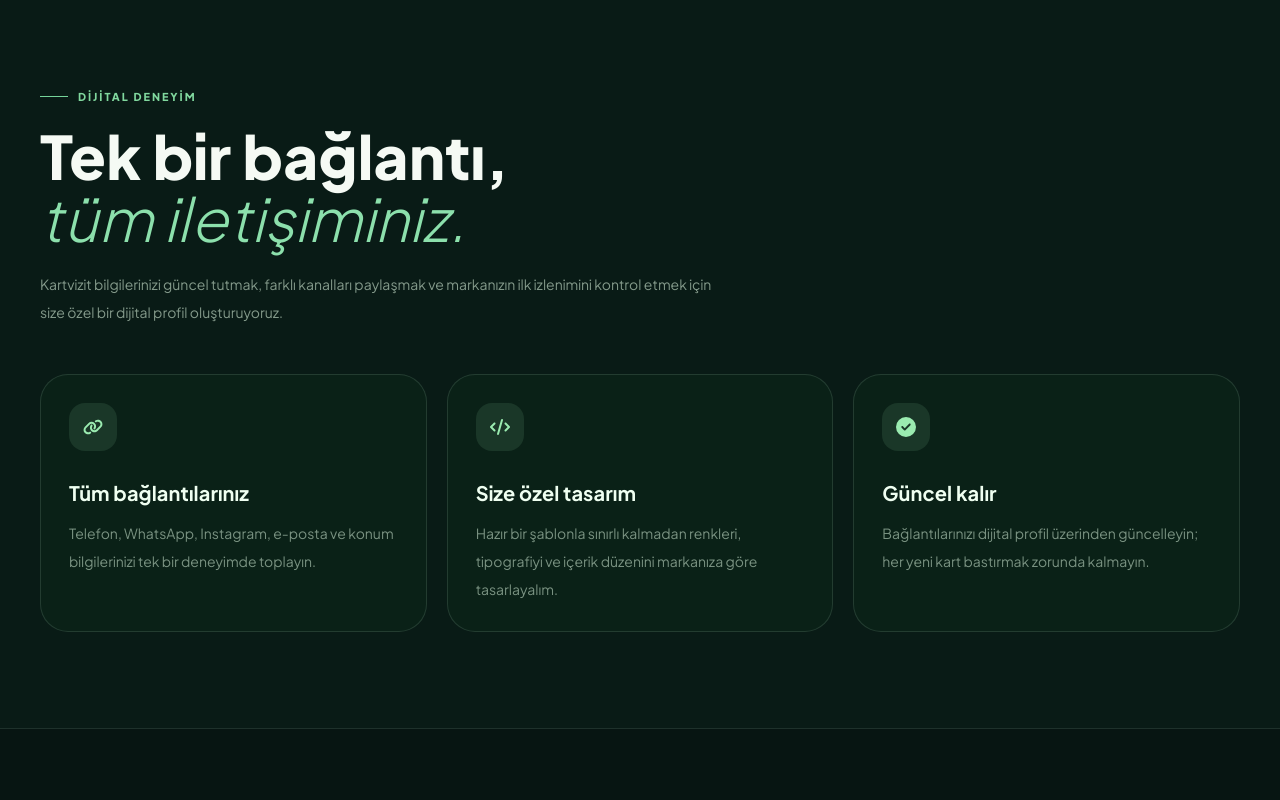
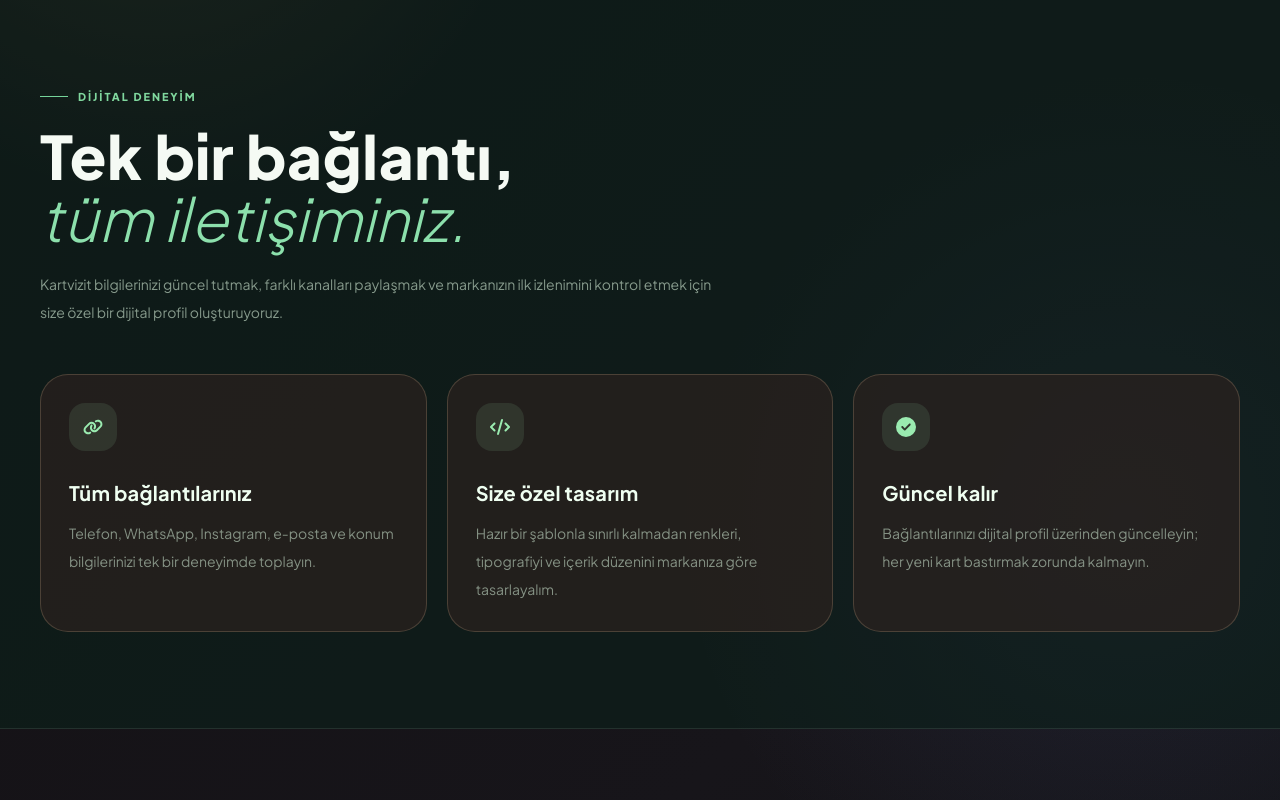
Before and after one commit to FlyingGrasss/GelirGider, a Next.js app: page /dijital-kartvizit in a window 1280 px wide. Shown: the part 720-1520 px from the top of the page. Built offline with nearby package versions, Linux system fonts and the light colour scheme; no server answers.

Commit message:
lenis + different page styles + page transitions

```diff
--- a/app/dijital-kartvizit/page.tsx
+++ b/app/dijital-kartvizit/page.tsx
@@ -63,7 +63,7 @@ export default function DigitalCardPage() {
   };
 
   return (
-    <main className="relative isolate min-h-svh overflow-hidden bg-[#071512] text-[#f4f8f2]">
+    <main className="page-digital relative isolate min-h-svh overflow-hidden text-[#f4f8f2]">
       <script type="application/ld+json" dangerouslySetInnerHTML={{ __html: JSON.stringify(jsonLd).replace(/</g, "\\u003c") }} />
       <div aria-hidden="true" className="pointer-events-none absolute -left-40 top-24 -z-10 h-96 w-96 rounded-full bg-[#51d48d]/15 blur-[90px]" />
 
--- a/app/globals.css
+++ b/app/globals.css
@@ -1,4 +1,5 @@
 @import "tailwindcss";
+@import "lenis/dist/lenis.css";
 
 @theme inline {
   --font-sans: var(--font-plus-jakarta), ui-sans-serif, system-ui, sans-serif;
@@ -15,10 +16,6 @@
 
 * {
   box-sizing: border-box;
-}
-
-html {
-  scroll-behavior: smooth;
 }
 
 body {
@@ -38,3 +35,74 @@ textarea {
   background: #a5efbd;
   color: #071512;
 }
+
+.page-transition {
+  animation: page-enter 700ms cubic-bezier(0.22, 1, 0.36, 1) both;
+  transform-origin: 50% 0;
+}
+
+.page-nfc {
+  background-color: #06100d !important;
+  background-image:
+    linear-gradient(rgb(165 239 189 / 0.035) 1px, transparent 1px),
+    linear-gradient(90deg, rgb(165 239 189 / 0.035) 1px, transparent 1px),
+    radial-gradient(circle at 78% 10%, rgb(54 185 119 / 0.18), transparent 28rem),
+    linear-gradient(145deg, #06100d 0%, #0a1d16 58%, #07110d 100%);
+  background-size: 4rem 4rem, 4rem 4rem, auto, auto;
+}
+
+.page-nfc article {
+  border-color: rgb(165 239 189 / 0.18) !important;
+  background: rgb(7 31 21 / 0.72) !important;
+}
+
+.page-digital {
+  background-color: #120f12 !important;
+  background-image:
+    radial-gradient(circle at 12% 18%, rgb(207 153 100 / 0.18), transparent 24rem),
+    radial-gradient(circle at 88% 42%, rgb(101 111 185 / 0.14), transparent 28rem),
+    linear-gradient(135deg, #120f12 0%, #17151a 52%, #0c1212 100%);
+}
+
+.page-digital article {
+  border-color: rgb(238 201 161 / 0.2) !important;
+  background: rgb(47 34 31 / 0.62) !important;
+}
+
+.page-digital h1,
+.page-digital h2,
+.page-digital h3 {
+  letter-spacing: 0.012em;
+}
+
+.page-how {
+  background-color: #07141a !important;
+  background-image:
+    radial-gradient(circle at 82% 14%, rgb(92 182 186 / 0.18), transparent 26rem),
+    linear-gradient(160deg, #07141a 0%, #0b1d20 48%, #0a1514 100%);
+}
+
+.page-how article {
+  border-radius: 1rem !important;
+  border-color: rgb(153 222 215 / 0.2) !important;
+}
+
+@keyframes page-enter {
+  from {
+    opacity: 0;
+    transform: translateY(0.75rem) scale(0.992);
+    filter: blur(4px);
+  }
+
+  to {
+    opacity: 1;
+    transform: translateY(0) scale(1);
+    filter: blur(0);
+  }
+}
+
+@media (prefers-reduced-motion: reduce) {
+  .page-transition {
+    animation: none;
+  }
+}
--- a/app/layout.tsx
+++ b/app/layout.tsx
@@ -1,5 +1,7 @@
 import type { Metadata } from "next";
 import { Plus_Jakarta_Sans } from "next/font/google";
+import { PageTransition } from "@/components/page-transition";
+import { SmoothScroll } from "@/components/smooth-scroll";
 import "./globals.css";
 import { absoluteUrl, siteUrl } from "@/lib/site";
 
@@ -43,7 +45,10 @@ export default function RootLayout({
 }>) {
   return (
     <html lang="tr">
-      <body className={`${plusJakartaSans.variable} font-sans antialiased`}>{children}</body>
+      <body className={`${plusJakartaSans.variable} font-sans antialiased`}>
+        <SmoothScroll />
+        <PageTransition>{children}</PageTransition>
+      </body>
     </html>
   );
 }
--- a/app/nasil-calisir/page.tsx
+++ b/app/nasil-calisir/page.tsx
@@ -47,7 +47,7 @@ export default function HowItWorksPage() {
   };
 
   return (
-    <main className="relative isolate min-h-svh overflow-hidden bg-[#071512] text-[#f4f8f2]">
+    <main className="page-how relative isolate min-h-svh overflow-hidden text-[#f4f8f2]">
       <script type="application/ld+json" dangerouslySetInnerHTML={{ __html: JSON.stringify(jsonLd).replace(/</g, "\\u003c") }} />
       <div aria-hidden="true" className="pointer-events-none absolute -right-40 top-24 -z-10 h-96 w-96 rounded-full bg-[#51d48d]/15 blur-[90px]" />
 
--- a/app/nfc-kartvizit/page.tsx
+++ b/app/nfc-kartvizit/page.tsx
@@ -63,7 +63,7 @@ export default function NfcCardPage() {
   };
 
   return (
-    <main className="relative isolate min-h-svh overflow-hidden bg-[#071512] text-[#f4f8f2]">
+    <main className="page-nfc relative isolate min-h-svh overflow-hidden text-[#f4f8f2]">
       <script type="application/ld+json" dangerouslySetInnerHTML={{ __html: JSON.stringify(jsonLd).replace(/</g, "\\u003c") }} />
       <div aria-hidden="true" className="pointer-events-none absolute -right-40 top-24 -z-10 h-96 w-96 rounded-full bg-[#51d48d]/15 blur-[90px]" />
 
--- /dev/null
+++ b/components/page-transition.tsx
@@ -0,0 +1,10 @@
+"use client";
+
+import type { ReactNode } from "react";
+import { usePathname } from "next/navigation";
+
+export function PageTransition({ children }: { children: ReactNode }) {
+  const pathname = usePathname();
+
+  return <div key={pathname} className="page-transition">{children}</div>;
+}
--- /dev/null
+++ b/components/smooth-scroll.tsx
@@ -0,0 +1,23 @@
+"use client";
+
+import { useEffect } from "react";
+import Lenis from "lenis";
+
+export function SmoothScroll() {
+  useEffect(() => {
+    if (window.matchMedia("(prefers-reduced-motion: reduce)").matches) {
+      return;
+    }
+
+    const lenis = new Lenis({
+      anchors: true,
+      autoRaf: true,
+      lerp: 0.1,
+      stopInertiaOnNavigate: true,
+    });
+
+    return () => lenis.destroy();
+  }, []);
+
+  return null;
+}
--- a/package.json
+++ b/package.json
@@ -18,6 +18,7 @@
     "@prisma/client": "^7.8.0",
     "bcryptjs": "^3.0.3",
     "better-auth": "^1.6.23",
+    "lenis": "^1.3.25",
     "next": "16.2.10",
     "pg": "^8.22.0",
     "react": "19.2.4",
```
Also changed, not shown: 1 other file (tests, documents, lock files or other folders).
